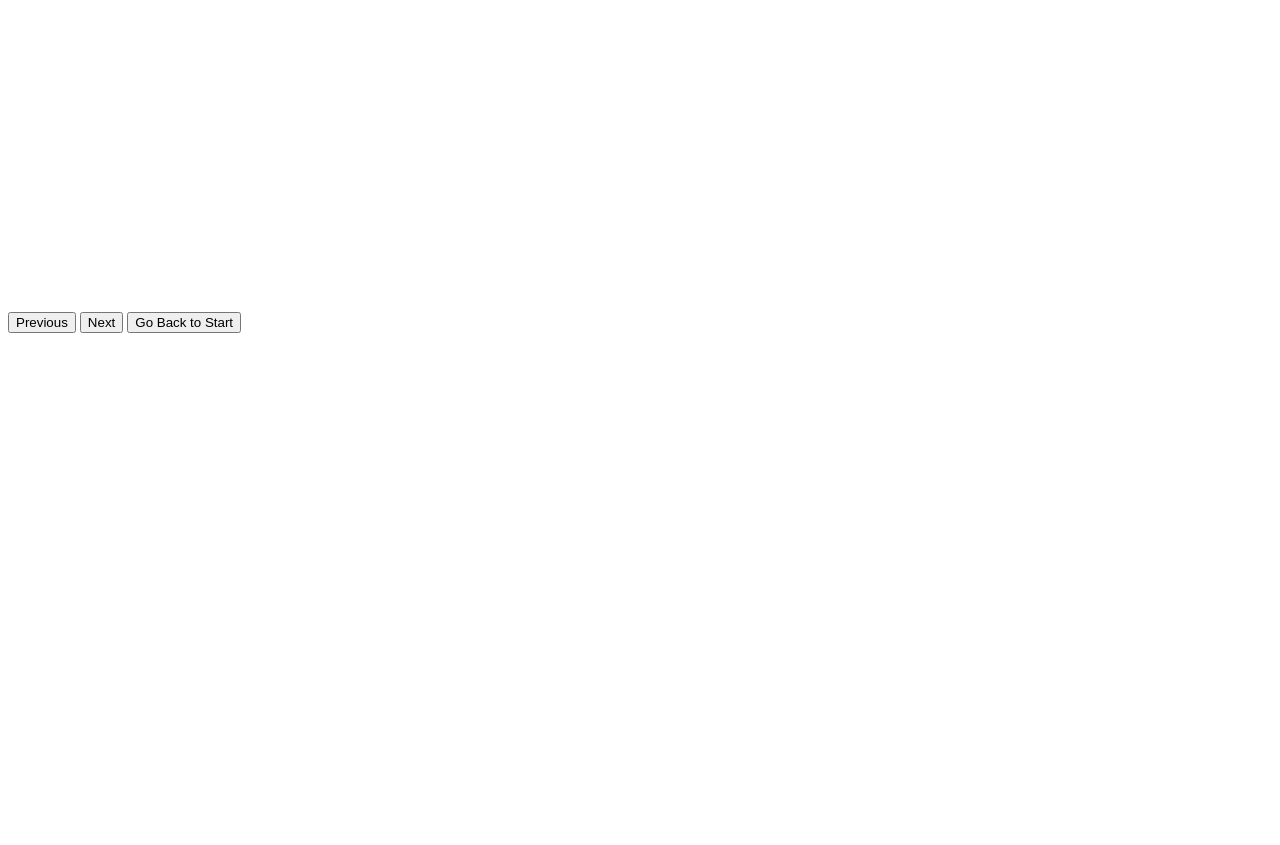
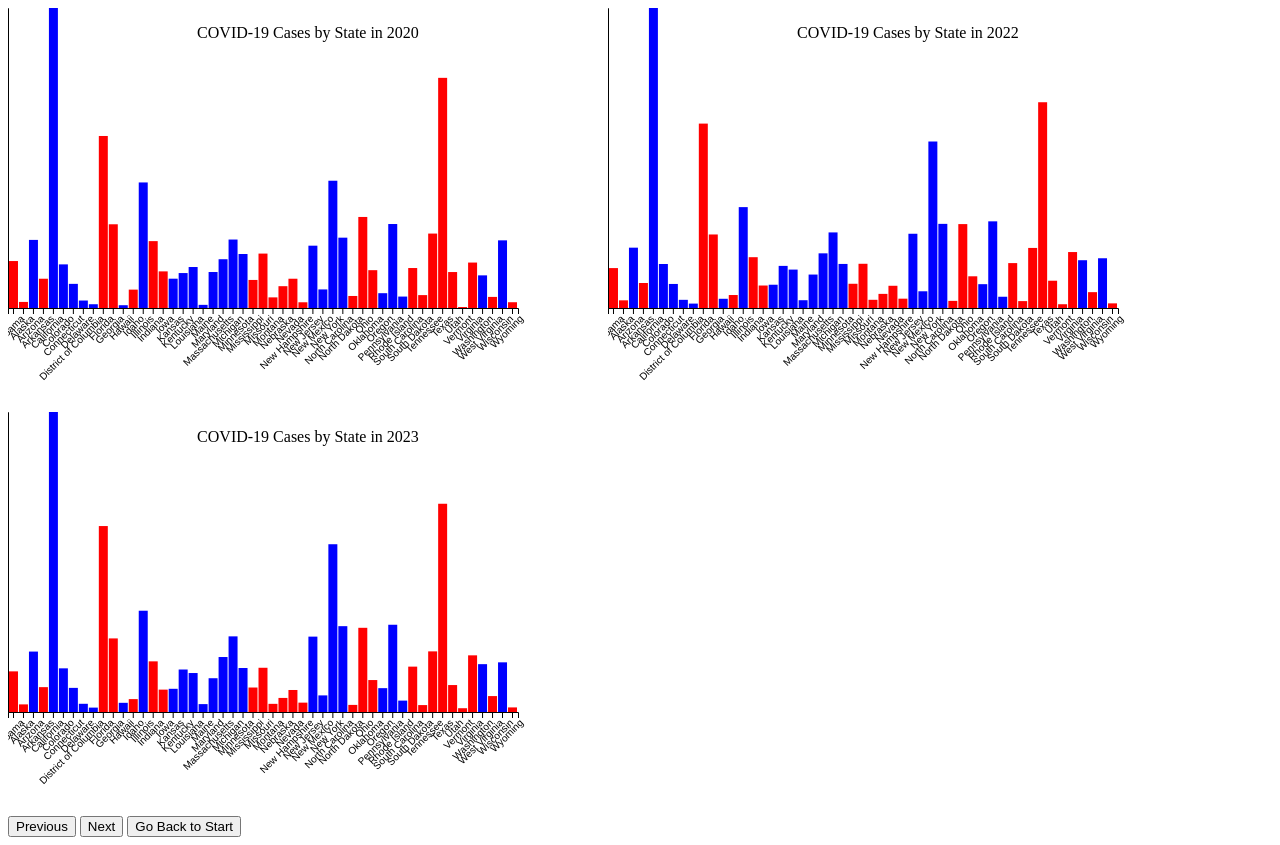
Before and after one commit to Advaitrs/416_Final_Proj, a plain HTML site: page index.html in a window 1280 px wide. Before the commit the page ends 800 px from the top, so only its background shows below. Drawn offline with nearby package versions, Linux system fonts and the light colour scheme.

Commit message:
working v1

```diff
--- a/index.html
+++ b/index.html
@@ -16,18 +16,18 @@
 
     // Load the CSV data using d3.csv with d3.autoType
     Promise.all([
-      d3.csv("https://advaitrs.github.io/state_parties.csv", d3.autoType),
-      d3.csv("https://advaitrs.github.io/Population.csv", d3.autoType),
       d3.csv("https://advaitrs.github.io/us-states-2020.csv", d3.autoType),
       d3.csv("https://advaitrs.github.io/us-states-2021.csv", d3.autoType),
       d3.csv("https://advaitrs.github.io/us-states-2022.csv", d3.autoType),
-      d3.csv("https://advaitrs.github.io/us-states-2023.csv", d3.autoType)
-    ]).then(function([statePartiesData, populationData, data2020, data2021, data2022, data2023]) {
+      d3.csv("https://advaitrs.github.io/us-states-2023.csv", d3.autoType),
+      d3.csv("https://advaitrs.github.io/state_parties.csv", d3.autoType)
+    ]).then(function([data2020, data2021, data2022, data2023, partiesData]) {
       // Data is now parsed with appropriate types
       // Show the first slide by default
-      showSlide1(statePartiesData);
-      showSlide2(populationData);
-      showSlide3(data2020, data2021, data2022, data2023);
+      showSlide(data2020, partiesData, "2020");
+      //showSlide(data2021, partiesData, "2021");
+      showSlide(data2022, partiesData, "2022");
+      showSlide(data2023, partiesData, "2023");
     }).catch(function(error) {
       console.error("Error loading data:", error);
     });
@@ -45,103 +45,57 @@
       tooltip.style("visibility", "hidden");
     }
 
-    // Function to show slide 1 (Pie Chart)
-    function showSlide1(data) {
-      // Create an array of unique party affiliations and their counts
-      const partyCounts = d3.rollup(data, (v) => v.length, (d) => d["Governor Political Affiliation"]);
+    // Function to show a slide for a specific year
+    function showSlide(data, partiesData, year) {
 
-      // Convert the map to an array of objects
-      const partyData = Array.from(partyCounts, ([affiliation, count]) => ({ affiliation, count }));
+      // Add party affiliation information to the data
+      data.forEach(d => {
+        const partyInfo = partiesData.find(p => p.State === d.State);
+        if (partyInfo) {
+          d.PartyAffiliation = partyInfo["Governor Political Affiliation"];
+        }
+      });
 
       // Width and height of the chart
-      const width = 400;
+      const width = 600;
       const height = 400;
+      const margin = { top: 30, right: 30, bottom: 70, left: 60 };
+      const chartWidth = width - margin.left - margin.right;
+      const chartHeight = height - margin.top - margin.bottom;
 
       // Create an SVG container
-      const svg = d3
-        .select("#chart")
+      const svg = d3.select("#chart")
         .append("svg")
         .attr("width", width)
         .attr("height", height);
 
-      // Create a pie chart layout
-      const pie = d3.pie()
-        .value((d) => d.count)
-        .sort(null);
-
-      // Create the arc generator
-      const arc = d3.arc()
-        .innerRadius(0)
-        .outerRadius(Math.min(width, height) / 2 - 50);
-
-      // Create the pie chart slices
-      const slices = svg.selectAll(".slice")
-        .data(pie(partyData))
-        .enter()
-        .append("g")
-        .attr("class", "slice")
-        .attr("transform", `translate(${width / 2}, ${height / 2})`)
-        .on("mouseover", function(event, d) {
-          showTooltip(`${d.data.affiliation}: ${d.data.count}`);
-        })
-        .on("mouseout", function() {
-          hideTooltip();
-        });
-
       // Set colors based on affiliation (Democratic or Republican)
       const colorScale = d3.scaleOrdinal()
-        .domain(partyData.map(d => d.affiliation))
-        .range(["red", "blue"]); // Update the colors here (blue for Democrat and red for Republican)
-
-      slices.append("path")
-        .attr("d", arc)
-        .attr("fill", (d) => colorScale(d.data.affiliation));
-
-      slices.append("text")
-        .attr("transform", (d) => `translate(${arc.centroid(d)})`)
-        .attr("text-anchor", "middle")
-        .text((d) => d.data.affiliation);
-
-      // Add a title
-      svg.append("text")
-        .attr("x", width / 2)
-        .attr("y", 30)
-        .attr("text-anchor", "middle")
-        .text("Governor Political Affiliation Pie Chart");
-    }
-
-    // Function to show slide 2 (Bar Chart)
-    function showSlide2(data) {
-      // Create a bar chart to show the total population of each state
-      const width = 400;
-      const height = 400;
-
-      const svg = d3.select("#chart").append("svg")
-        .attr("width", width)
-        .attr("height", height);
+        .domain(["Democratic", "Republican"])
+        .range(["blue", "red"]);
 
       // Create scales
       const xScale = d3.scaleBand()
-        .domain(data.map((d) => d.State))
-        .range([0, width])
+        .domain(data.map(d => d.State))
+        .range([0, chartWidth])
         .padding(0.1);
 
       const yScale = d3.scaleLinear()
-        .domain([0, d3.max(data, (d) => d.Population)])
-        .range([height, 0]);
+        .domain([0, d3.max(data, d => d.Cases)])
+        .range([chartHeight, 0]);
 
       // Create bars
       svg.selectAll("rect")
         .data(data)
         .enter()
         .append("rect")
-        .attr("x", (d) => xScale(d.State))
-        .attr("y", (d) => yScale(d.Population))
+        .attr("x", d => xScale(d.State))
+        .attr("y", d => yScale(d.Cases))
         .attr("width", xScale.bandwidth())
-        .attr("height", (d) => height - yScale(d.Population))
-        .attr("fill", "steelblue")
+        .attr("height", d => chartHeight - yScale(d.Cases))
+        .attr("fill", d => colorScale(d.PartyAffiliation))
         .on("mouseover", function(event, d) {
-          showTooltip(`State: ${d.State}, Population: ${d.Population}`);
+          showTooltip(`State: ${d.State}, Cases: ${d.Cases}`);
         })
         .on("mouseout", function() {
           hideTooltip();
@@ -149,8 +103,11 @@
 
       // Add x-axis
       svg.append("g")
-        .attr("transform", `translate(0, ${height})`)
-        .call(d3.axisBottom(xScale));
+        .attr("transform", `translate(0, ${chartHeight})`)
+        .call(d3.axisBottom(xScale))
+        .selectAll("text")
+        .attr("transform", "rotate(-45)")
+        .style("text-anchor", "end");
 
       // Add y-axis
       svg.append("g")
@@ -161,52 +118,7 @@
         .attr("x", width / 2)
         .attr("y", 30)
         .attr("text-anchor", "middle")
-        .text("State Population Bar Chart");
-    }
-
-    // Function for Slide 3 (Simple Bar Chart)
-    function showSlide3(data2020, data2021, data2022, data2023) {
-      // Calculate the total cases for each year
-      const totalCasesByYear = {
-        "2020": d3.sum(data2020, d => d.Cases),
-        "2021": d3.sum(data2021, d => d.Cases),
-        "2022": d3.sum(data2022, d => d.Cases),
-        "2023": d3.sum(data2023, d => d.Cases)
-      };
-
-      // Data for the slide
-      const data = Object.entries(totalCasesByYear).map(([Date, Cases]) => ({ Date, Cases }));
-
-      // Remove any existing SVG elements
-      d3.select("#chart").selectAll("svg").remove();
-
-      // Create an SVG container
-      const svg = d3.select("#chart")
-        .append("svg")
-        .attr("width", 400)
-        .attr("height", 300);
-
-      // Add the numbers for each year
-      svg.selectAll("text")
-        .data(data)
-        .enter()
-        .append("text")
-        .attr("x", (d, i) => 100 + i * 100)
-        .attr("y", 150)
-        .attr("text-anchor", "middle")
-        .attr("font-size", 24)
-        .text(d => d.cases);
-
-      // Add labels for each year
-      svg.selectAll("text.label")
-        .data(data)
-        .enter()
-        .append("text")
-        .attr("x", (d, i) => 100 + i * 100)
-        .attr("y", 200)
-        .attr("text-anchor", "middle")
-        .attr("font-size", 18)
-        .text(d => d.year);
+        .text(`COVID-19 Cases by State in ${year}`);
     }
 
     // Function to show the current slide based on the index
@@ -217,15 +129,16 @@
       // Show the current slide
       d3.select(`#chart > svg:nth-child(${currentSlideIndex + 1})`).style("display", "block");
     }
+
     // Function to go to the next slide
     function nextSlide() {
-      currentSlideIndex = (currentSlideIndex + 1) % 3;
+      currentSlideIndex = (currentSlideIndex + 1) % 4;
       showCurrentSlide();
     }
 
     // Function to go to the previous slide
     function previousSlide() {
-      currentSlideIndex = (currentSlideIndex - 1 + 3) % 3;
+      currentSlideIndex = (currentSlideIndex - 1 + 4) % 4;
       showCurrentSlide();
     }
 
```
